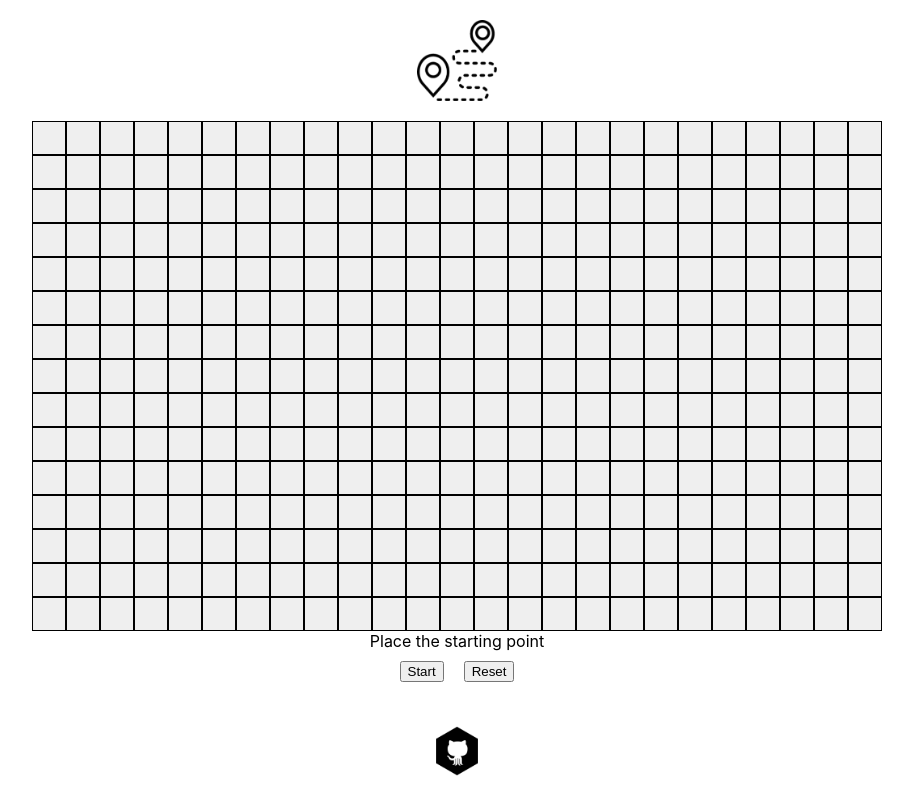
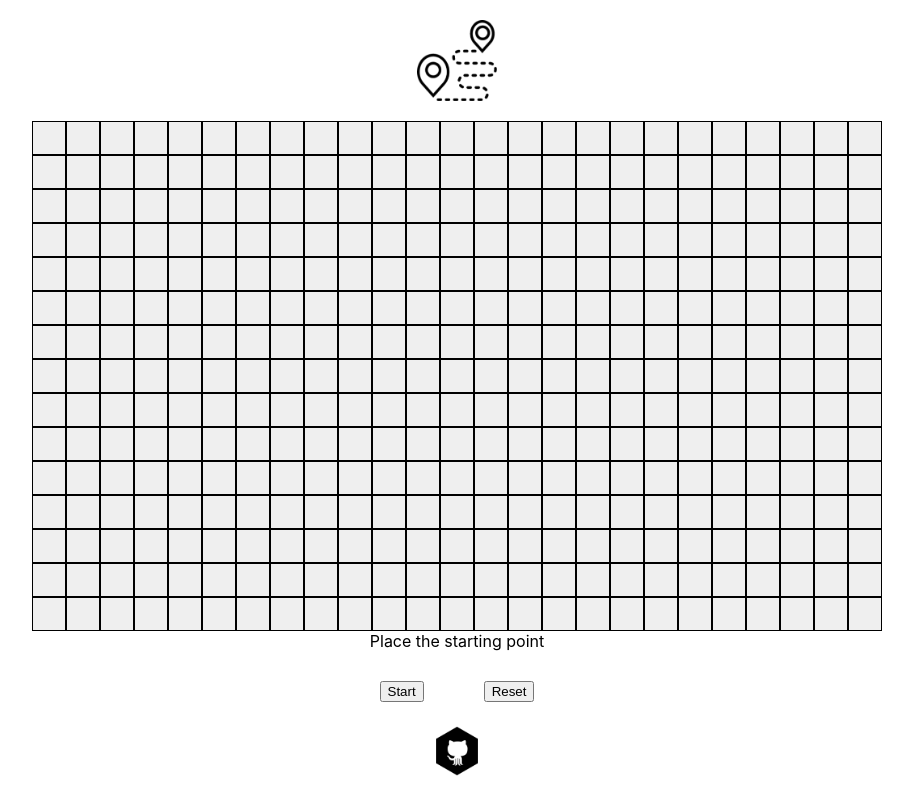
Before and after one commit to JayTLH/pathfinder, a React (Create React App) app: page / in a window 1280 px wide. Shown: the whole page, without its empty margins (183-1096 px from the left). Built offline with nearby package versions, Linux system fonts and the light colour scheme.

Commit message:
spaced out buttons

```diff
--- a/src/algorithm/dijkstra.js
+++ b/src/algorithm/dijkstra.js
@@ -25,6 +25,14 @@ const getNodes = (grid) => {
 
 const sortNodes = (unvisited) => { unvisited.sort((a, b) => a.distance - b.distance) };
 
+const updateNextNodes = (grid, node) => {
+  const unvisited = nextNodes(grid, node);
+  for (const next of unvisited) {
+    next.distance = node.distance + 1;
+    next.previous = node;
+  }
+};
+
 const nextNodes = (grid, node) => {
   const next = [];
   const { row, col } = node;
@@ -33,14 +41,6 @@ const nextNodes = (grid, node) => {
   if (col > 0) { next.push(grid[row][col - 1]) };
   if (col < grid[0].length - 1) { next.push(grid[row][col + 1]) };
   return next.filter(node => !node.visited);
-};
-
-const updateNextNodes = (grid, node) => {
-  const unvisited = nextNodes(grid, node);
-  for (const next of unvisited) {
-    next.distance = node.distance + 1;
-    next.previous = node;
-  }
 };
 
 export function shortestPath(end) {
--- a/src/components/Pathfinder.scss
+++ b/src/components/Pathfinder.scss
@@ -13,6 +13,6 @@
   }
 
   &__button {
-    margin: 10px;
+    margin: 30px;
   }
 }
```
